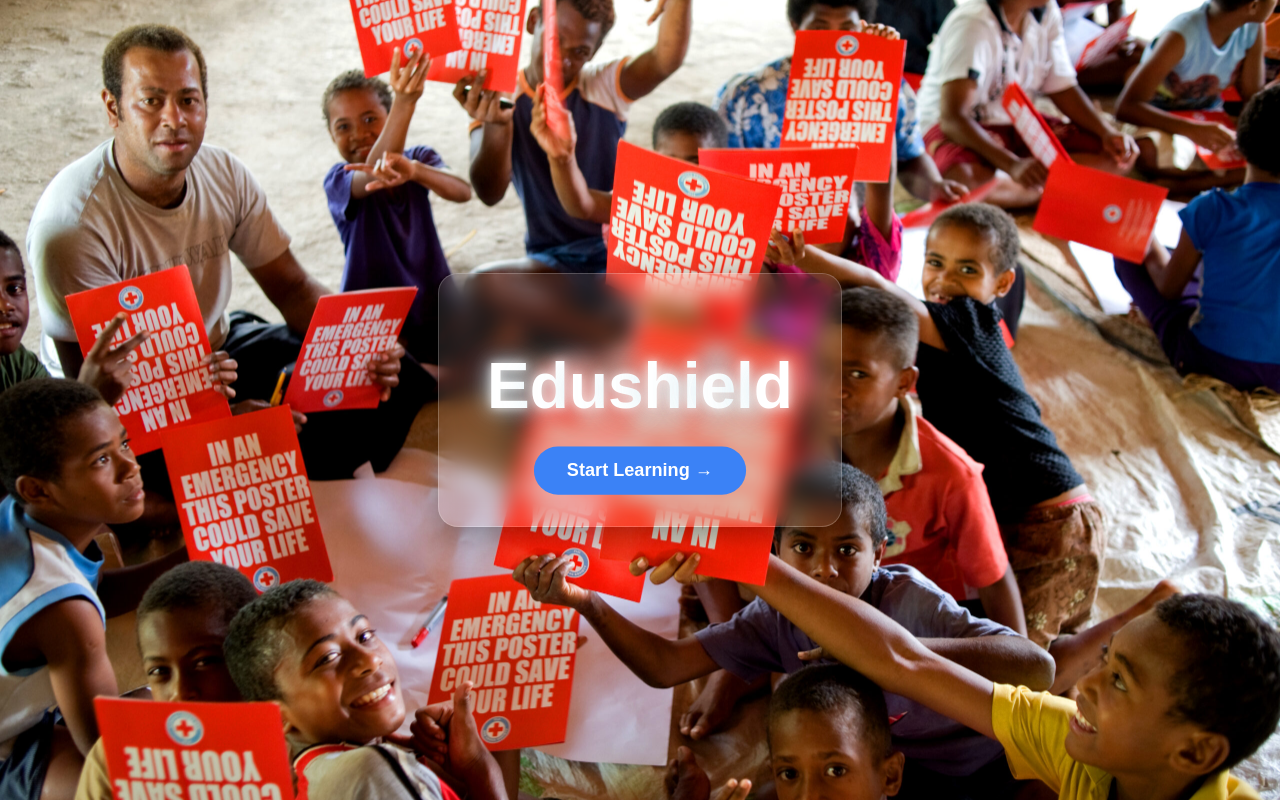
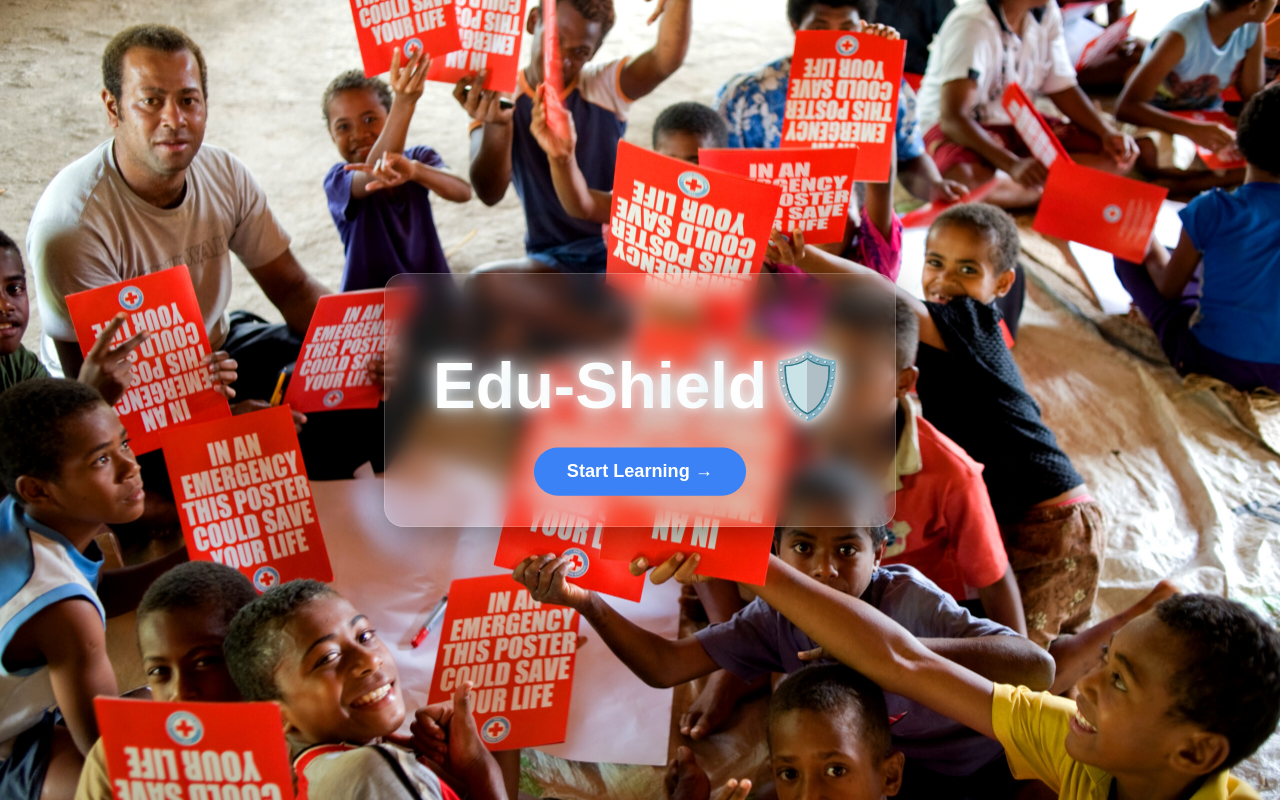
Before and after one commit to Codely456/DisasterReady-PWA, a plain HTML site: page index.html in a window 1280 px wide. Drawn offline with Linux system fonts and the light colour scheme.

Commit message:
Update index.html

```diff
--- a/index.html
+++ b/index.html
@@ -12,7 +12,7 @@
 
     <div class="hero-container">
         <div class="glass-card">
-            <h1 class="title bloom-text">Edushield</h1>
+            <h1 class="title bloom-text">Edu-Shield🛡️</h1>
             <a href="main.html" class="hero-button">Start Learning &rarr;</a>
         </div>
     </div>
```
